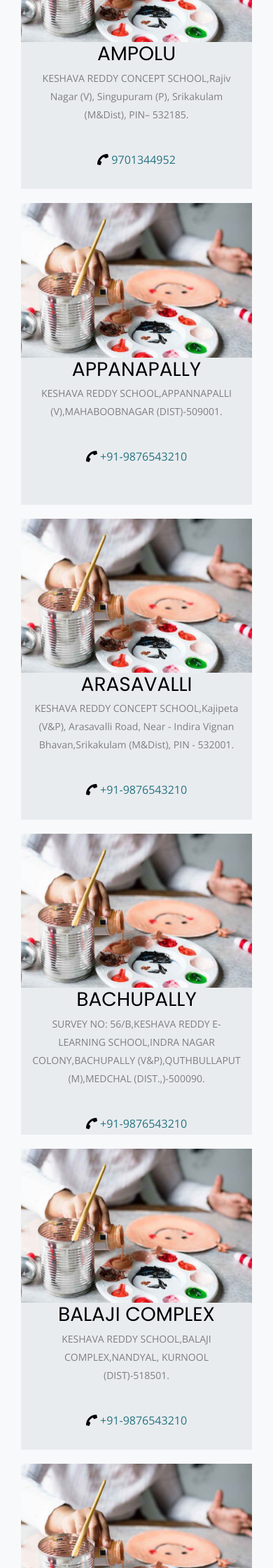
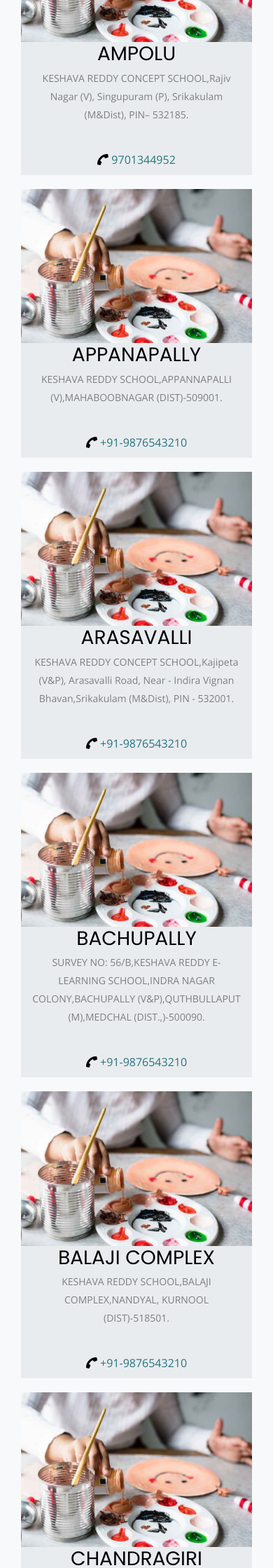
Before and after one commit to krei-school/krei-school.github.io, a Jekyll site: the page built from branches.md, in a window 390 px wide. Shown: the part 1513-3753 px from the top of the page at 70% size. Built offline with Jekyll 4.4.1, drawn with Linux system fonts in a browser that asks for light colours.

Commit message:
Update style.css

```diff
--- a/assets/css/style.css
+++ b/assets/css/style.css
@@ -1396,7 +1396,7 @@
     }
     .row.branch-cards .col-xl-6.col-lg-6.col-md-6.col-sm-12.align-self-center.text-center{
         float:left;
-        height:210px;
+        padding-bottom: 10px;
     }
 }
 
```
